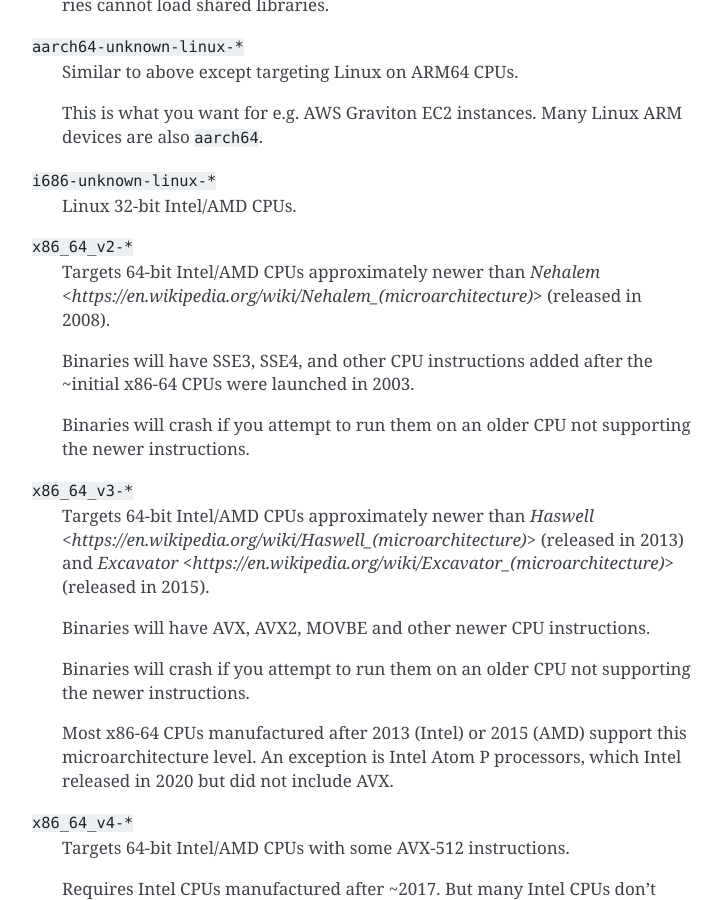
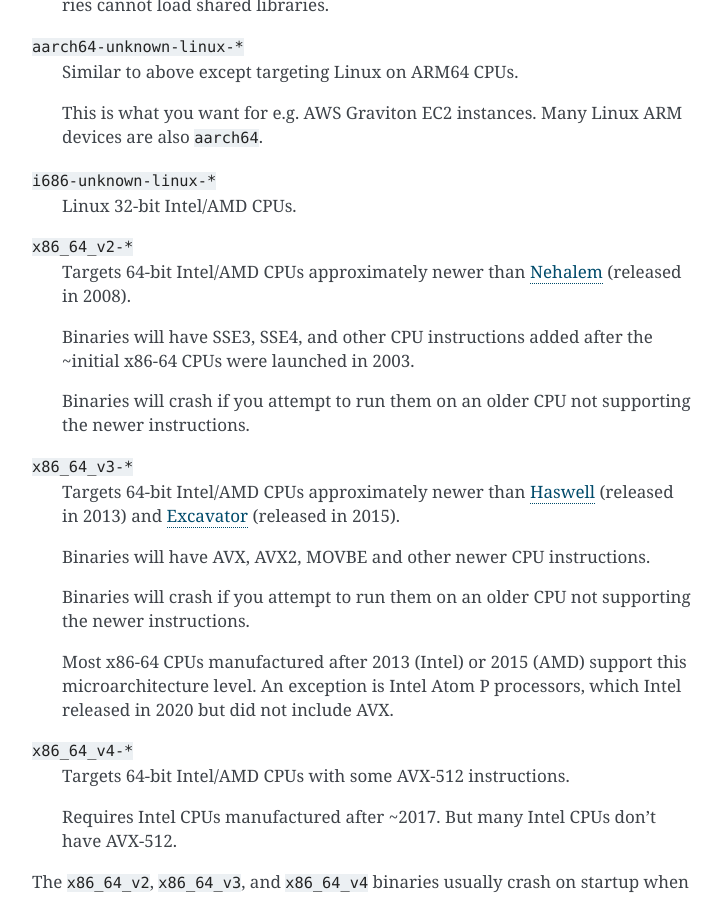
Before and after one commit to indygreg/python-build-standalone, a Sphinx documentation site: the page built from docs/running.rst, in a window 1280 px wide and 900 px high, scrolled down 1313 px. Shown: the whole window, without its empty margins (388-1110 px from the left). Built offline with Sphinx 7.4.7, drawn with Linux system fonts in a browser that asks for light colours.

Commit message:
docs: fix URLs

```diff
--- a/docs/running.rst
+++ b/docs/running.rst
@@ -72,7 +72,7 @@ familiar with LLVM target triples, here is an overview:
 
 ``x86_64_v2-*``
    Targets 64-bit Intel/AMD CPUs approximately newer than
-   `Nehalem <https://en.wikipedia.org/wiki/Nehalem_(microarchitecture)>`
+   `Nehalem <https://en.wikipedia.org/wiki/Nehalem_(microarchitecture)>`_
    (released in 2008).
 
    Binaries will have SSE3, SSE4, and other CPU instructions added after the
@@ -83,9 +83,9 @@ familiar with LLVM target triples, here is an overview:
 
 ``x86_64_v3-*``
    Targets 64-bit Intel/AMD CPUs approximately newer than
-   `Haswell <https://en.wikipedia.org/wiki/Haswell_(microarchitecture)>`
+   `Haswell <https://en.wikipedia.org/wiki/Haswell_(microarchitecture)>`_
    (released in 2013) and
-   `Excavator <https://en.wikipedia.org/wiki/Excavator_(microarchitecture)>`
+   `Excavator <https://en.wikipedia.org/wiki/Excavator_(microarchitecture)>`_
    (released in 2015).
 
    Binaries will have AVX, AVX2, MOVBE and other newer CPU instructions.
```
